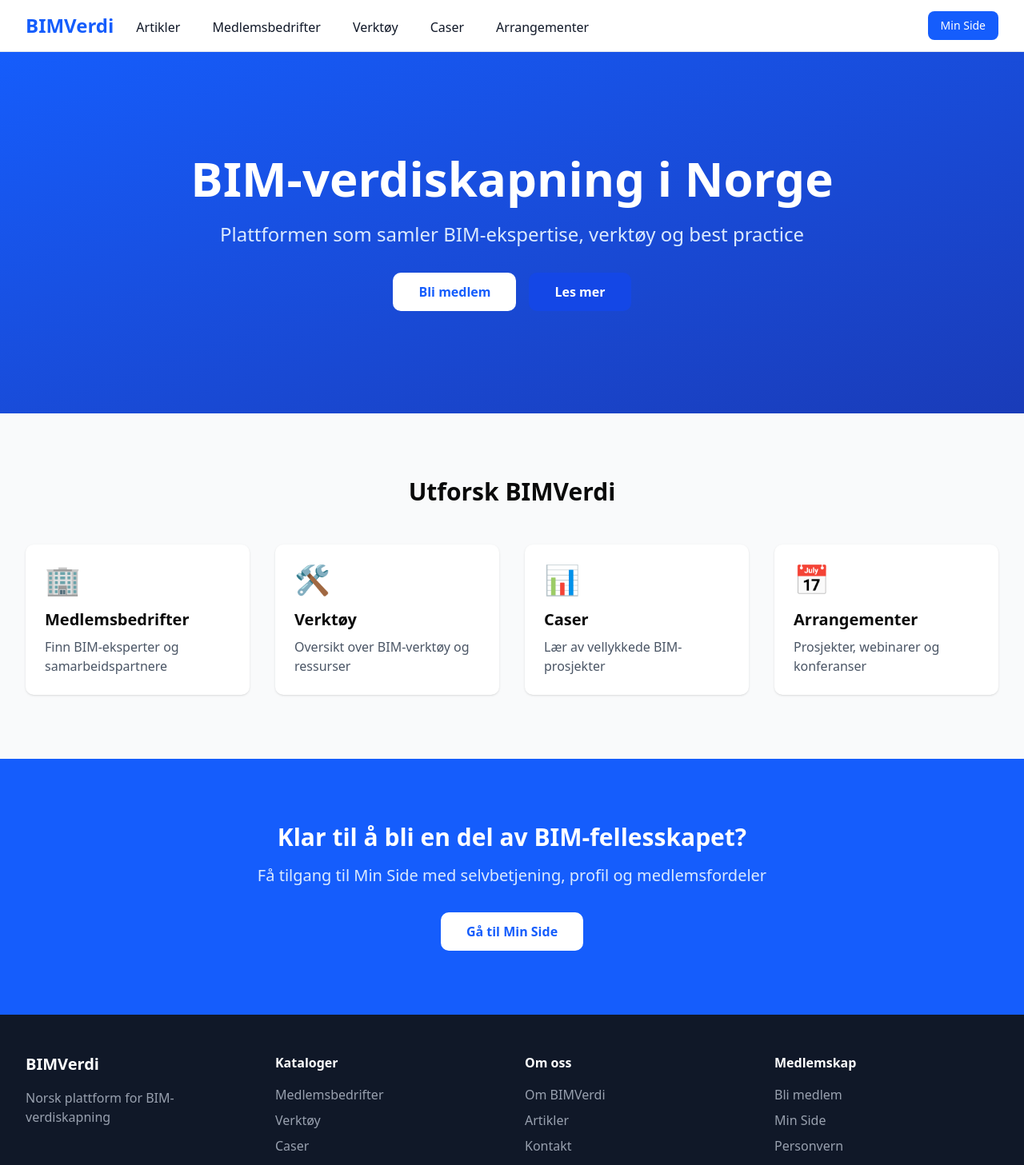
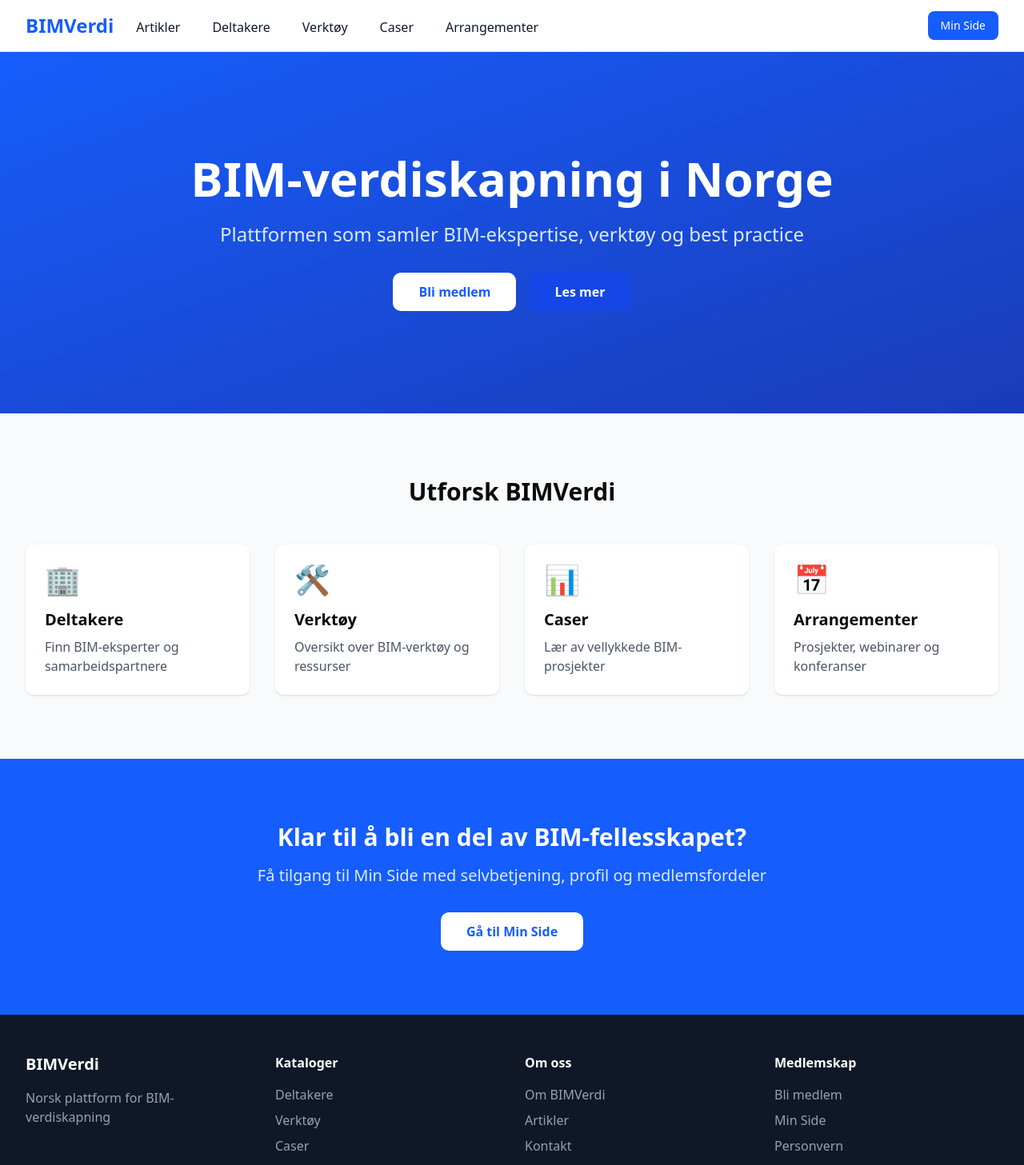
Before and after one commit to aharstad91/bimverdi, a Next.js app in the folder frontend/: page / in a window 1280 px wide. Shown: the top 1457 px of the page at 80% size. Built offline with nearby package versions, Linux system fonts and the light colour scheme.

Commit message:
refactor: Update links for improved navigation and consistency

```diff
--- a/frontend/src/app/page.tsx
+++ b/frontend/src/app/page.tsx
@@ -36,9 +36,9 @@ export default function Home() {
         <div className="max-w-7xl mx-auto px-4 sm:px-6 lg:px-8">
           <h2 className="text-3xl font-bold text-center mb-12">Utforsk BIMVerdi</h2>
           <div className="grid grid-cols-1 md:grid-cols-2 lg:grid-cols-4 gap-8">
-            <Link href="/medlemsbedrifter" className="bg-white p-6 rounded-lg shadow-sm hover:shadow-md transition">
+            <Link href="/deltakere" className="bg-white p-6 rounded-lg shadow-sm hover:shadow-md transition">
               <div className="text-blue-600 text-4xl mb-4">🏢</div>
-              <h3 className="text-xl font-semibold mb-2">Medlemsbedrifter</h3>
+              <h3 className="text-xl font-semibold mb-2">Deltakere</h3>
               <p className="text-gray-600">
                 Finn BIM-eksperter og samarbeidspartnere
               </p>
--- a/frontend/src/components/layout/Footer.tsx
+++ b/frontend/src/components/layout/Footer.tsx
@@ -14,7 +14,7 @@ export default function Footer() {
           <div>
             <h4 className="font-semibold mb-4">Kataloger</h4>
             <ul className="space-y-2 text-gray-400">
-              <li><Link href="/medlemsbedrifter" className="hover:text-white">Medlemsbedrifter</Link></li>
+              <li><Link href="/deltakere" className="hover:text-white">Deltakere</Link></li>
               <li><Link href="/verktoy" className="hover:text-white">Verktøy</Link></li>
               <li><Link href="/caser" className="hover:text-white">Caser</Link></li>
               <li><Link href="/arrangement" className="hover:text-white">Arrangementer</Link></li>
--- a/frontend/src/components/layout/Header.tsx
+++ b/frontend/src/components/layout/Header.tsx
@@ -13,8 +13,8 @@ export default function Header() {
               <Link href="/artikler" className="inline-flex items-center px-1 pt-1 text-gray-900 hover:text-blue-600">
                 Artikler
               </Link>
-              <Link href="/medlemsbedrifter" className="inline-flex items-center px-1 pt-1 text-gray-900 hover:text-blue-600">
-                Medlemsbedrifter
+              <Link href="/deltakere" className="inline-flex items-center px-1 pt-1 text-gray-900 hover:text-blue-600">
+                Deltakere
               </Link>
               <Link href="/verktoy" className="inline-flex items-center px-1 pt-1 text-gray-900 hover:text-blue-600">
                 Verktøy
```
Also changed, not shown: frontend/next.config.ts (line endings or trailing spaces), frontend/scripts/dev-server.js (line endings or trailing spaces), frontend/src/components/AsyncBoundary.tsx (line endings or trailing spaces), frontend/src/components/ErrorBoundary.tsx (line endings or trailing spaces).
